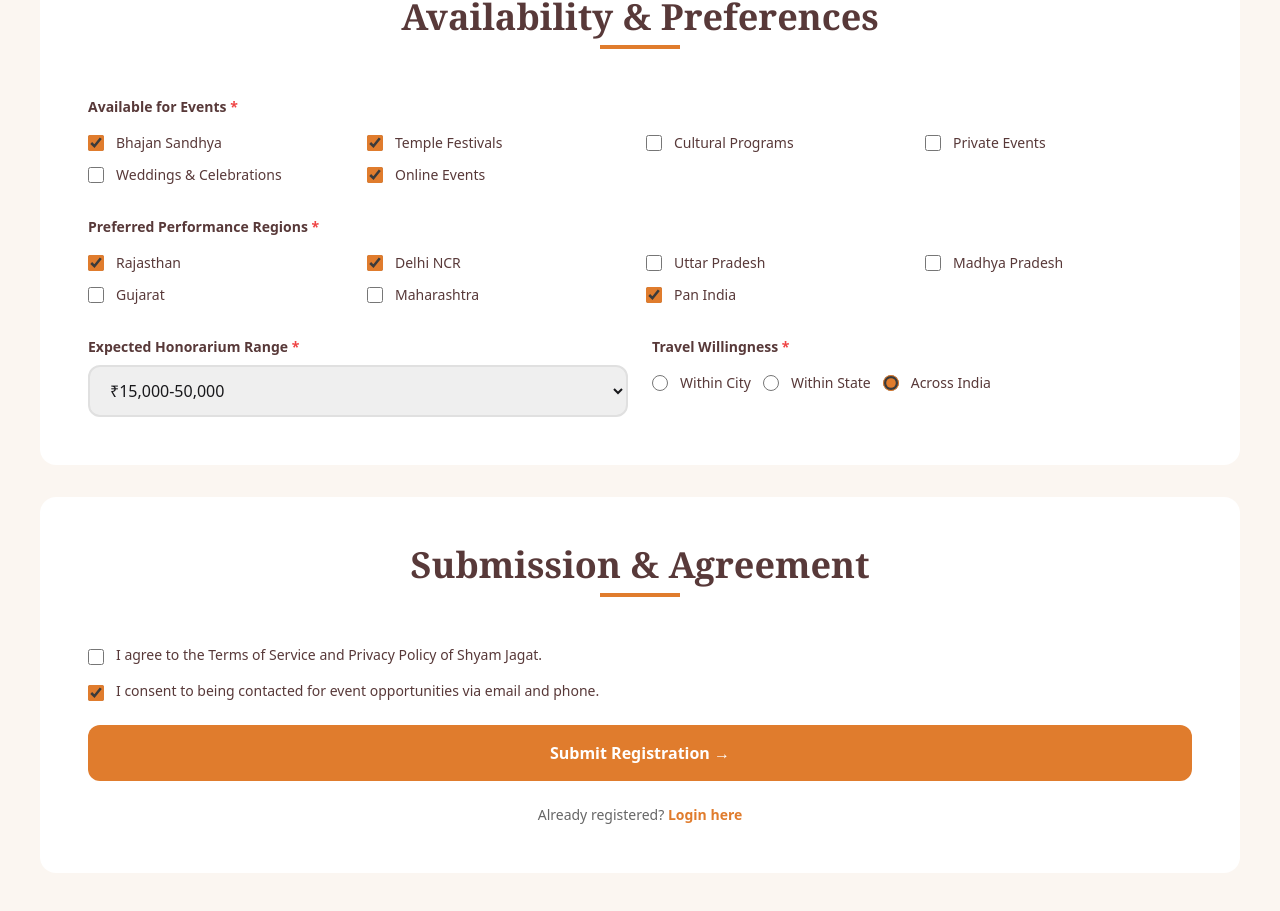
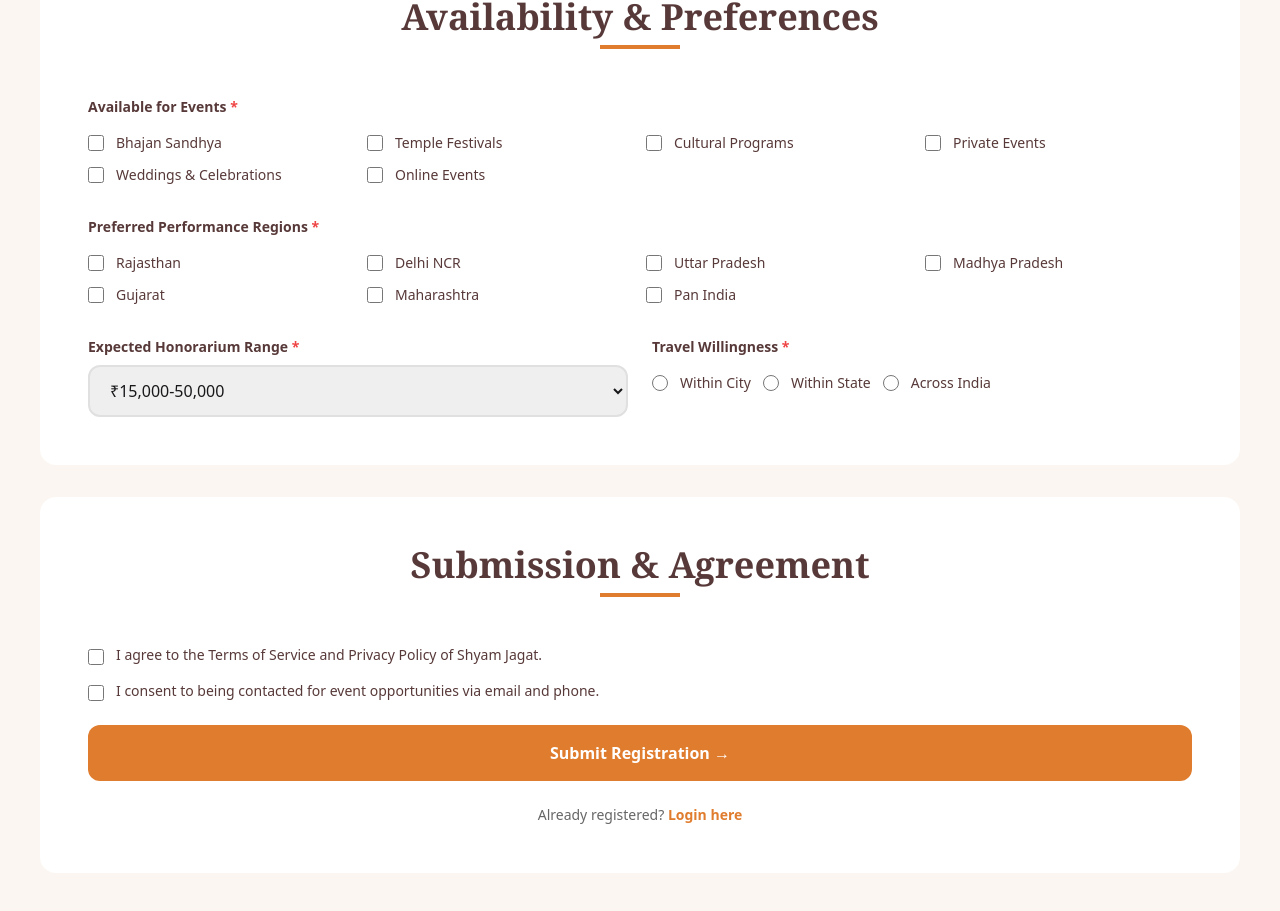
Before and after one commit to ANGCSYNAPSE/SSJ, a Next.js app in the folder frontend/: page /artist-registration in a window 1280 px wide. Shown: the part 2937-3848 px from the top of the page. Built offline with nearby package versions, Linux system fonts and the light colour scheme; no server answers.

Commit message:
added registration pages

```diff
--- a/frontend/src/app/(site)/artist-registration/page.tsx
+++ b/frontend/src/app/(site)/artist-registration/page.tsx
@@ -527,7 +527,6 @@ export default function ArtistRegistrationPage() {
                       <input
                         type="checkbox"
                         id={event}
-                        defaultChecked={["Bhajan Sandhya", "Temple Festivals", "Online Events"].includes(event)}
                         className="w-4 h-4 accent-[#E07C2D] cursor-pointer"
                       />
                       <label htmlFor={event} className="text-sm text-[#583939] cursor-pointer">
@@ -549,7 +548,6 @@ export default function ArtistRegistrationPage() {
                       <input
                         type="checkbox"
                         id={region}
-                        defaultChecked={["Rajasthan", "Delhi NCR", "Pan India"].includes(region)}
                         className="w-4 h-4 accent-[#E07C2D] cursor-pointer"
                       />
                       <label htmlFor={region} className="text-sm text-[#583939] cursor-pointer">
@@ -588,7 +586,6 @@ export default function ArtistRegistrationPage() {
                           type="radio"
                           id={option}
                           name="travelWillingness"
-                          defaultChecked={option === "Across India"}
                           className="w-4 h-4 accent-[#E07C2D] cursor-pointer"
                         />
                         <label htmlFor={option} className="text-sm text-[#583939] cursor-pointer">
@@ -629,7 +626,6 @@ export default function ArtistRegistrationPage() {
                     type="checkbox"
                     id="consentContact"
                     className="mt-1 w-4 h-4 accent-[#E07C2D] cursor-pointer"
-                    defaultChecked
                   />
                   <label htmlFor="consentContact" className="text-sm text-[#583939] cursor-pointer">
                     I consent to being contacted for event opportunities via email and phone.
```
